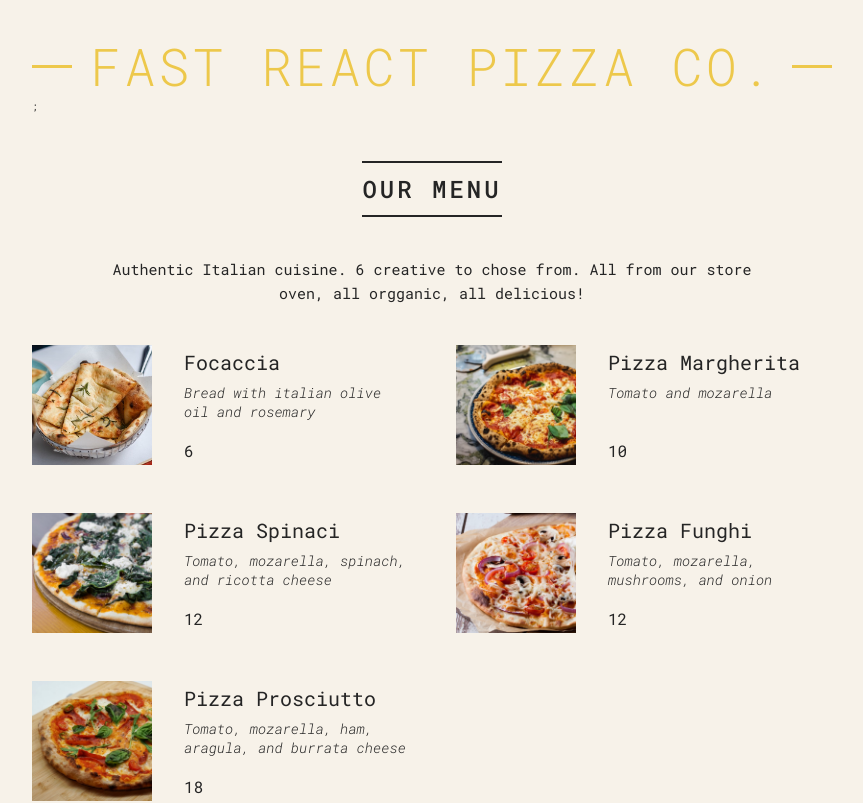
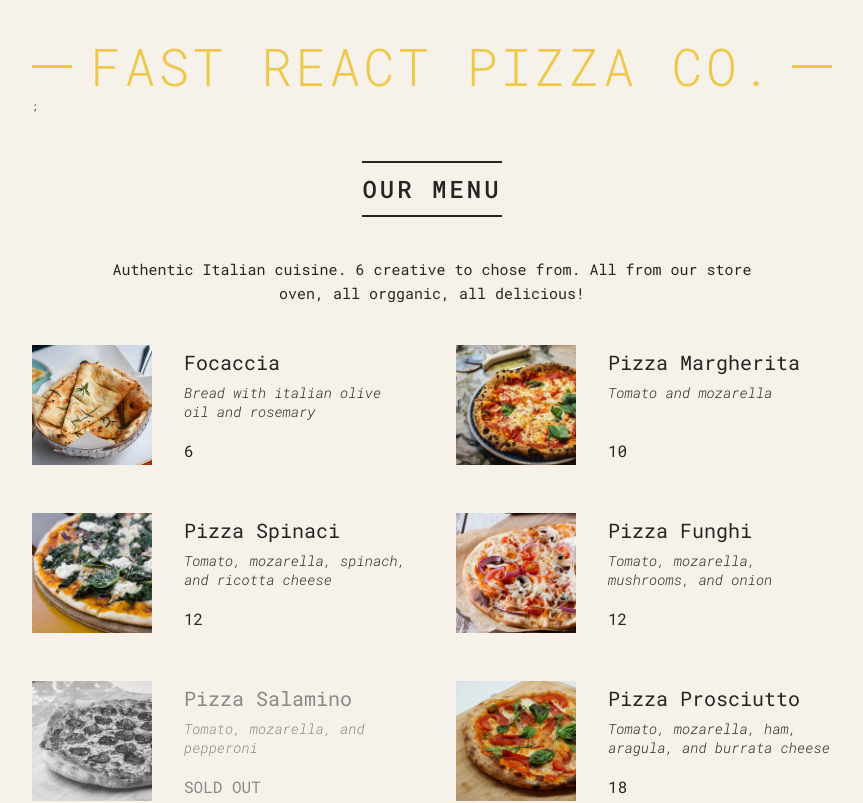
Before and after one commit to Abdullahi-Suugani/pizzas, a React (Create React App) app: page / in a window 1280 px wide. Shown: the top 803 px of the page, without its empty margins (208-1071 px from the left). Built offline with nearby package versions, Linux system fonts and the light colour scheme.

Commit message:
Fast React Pizza Co.

```diff
--- a/public/index.html
+++ b/public/index.html
@@ -1,14 +1,12 @@
 <!DOCTYPE html>
 <html lang="en">
+
 <head>
   <meta charset="utf-8" />
   <link rel="icon" href="%PUBLIC_URL%/favicon.ico" />
   <meta name="viewport" content="width=device-width, initial-scale=1" />
   <meta name="theme-color" content="#000000" />
-    <meta
-      name="description"
-      content="Web site created using create-react-app"
-    />
+  <meta name="description" content="Web site created using create-react-app" />
   <link rel="apple-touch-icon" href="%PUBLIC_URL%/logo192.png" />
   <!--
       manifest.json provides metadata used when your web app is installed on a
@@ -24,8 +22,9 @@
       work correctly both with client-side routing and a non-root public URL.
       Learn how to configure a non-root public URL by running `npm run build`.
     -->
-    <title>React App</title>
+  <title>Fast React Pizza Co.</title>
 </head>
+
 <body>
   <noscript>You need to enable JavaScript to run this app.</noscript>
   <div id="root"></div>
@@ -40,4 +39,5 @@
       To create a production bundle, use `npm run build` or `yarn build`.
     -->
 </body>
+
 </html>
--- a/src/index.js
+++ b/src/index.js
@@ -82,7 +82,7 @@ function Menu() {
           </p>
           <ul className="pizzas">
             {pizzas.map((pizza) => (
-              <Pizza pizzaOb={pizza} key={pizza.name} />
+              <Pizza pizzaObj={pizza} key={pizza.name} />
             ))}
           </ul>
         </>
@@ -107,16 +107,17 @@ function Menu() {
   );
 }
 
-function Pizza({ pizzaOb }) {
-  if (pizzaOb.soldOut) return null;
+function Pizza({ pizzaObj }) {
+  // if (pizzaObj.soldOut) return null;
 
   return (
-    <li className="pizza">
-      <img src={pizzaOb.photoName} alt={pizzaOb.name} />
+    <li className={`pizza ${pizzaObj.soldOut ? " sold-out" : ""}`}>
+      <img src={pizzaObj.photoName} alt={pizzaObj.name} />
       <div>
-        <h3>{pizzaOb.name}</h3>
-        <p>{pizzaOb.ingredients}</p>
-        <span>{pizzaOb.price}</span>
+        <h3>{pizzaObj.name}</h3>
+        <p>{pizzaObj.ingredients}</p>
+
+        <span>{pizzaObj.soldOut ? "SOLD OUT" : pizzaObj.price}</span>
       </div>
     </li>
   );
```
Lines whose indentation alone changed are shown as unchanged.
